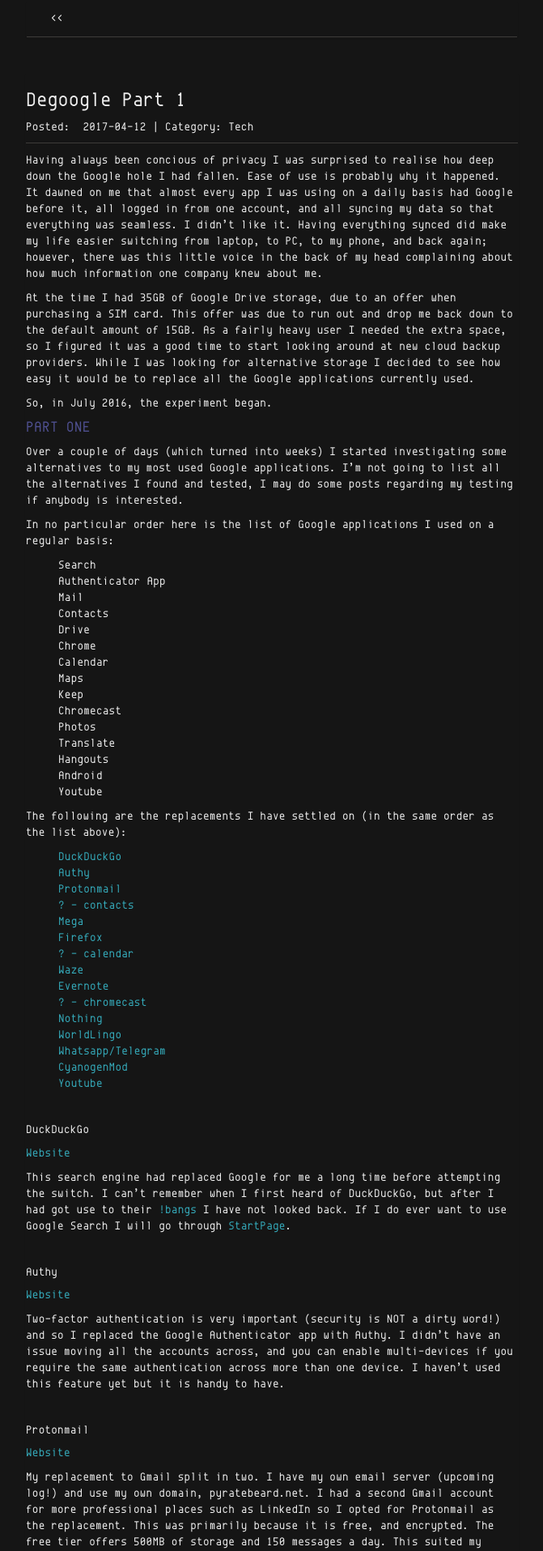
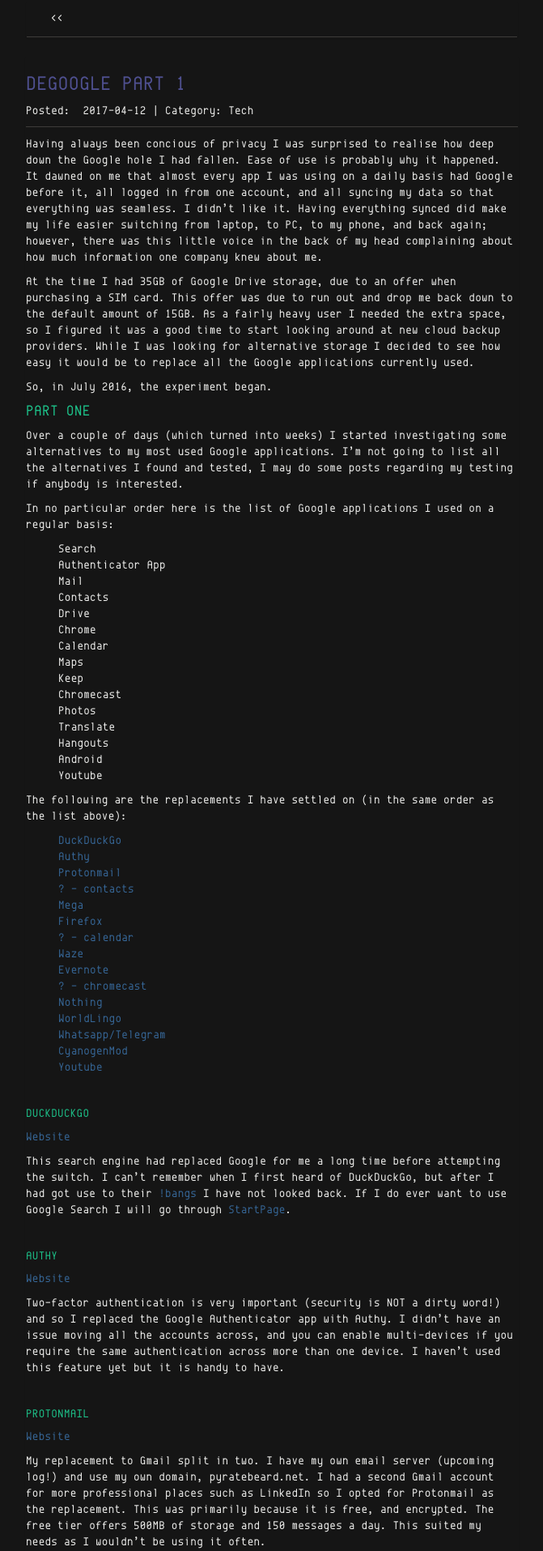
Before and after one commit to pyratebeard/pyratebeard.github.io, a Jekyll site: the page built from _posts/2017-04-12-degoogle-part-1.md, in a window 1280 px wide. Shown: the top 1915 px of the page at 81% size, without its empty margins (304-975 px from the left). Built offline with Jekyll 4.4.1, drawn with Linux system fonts in a browser that asks for light colours.

Commit message:
updated some colours. nav.navbar margin to 0. add in h3 and include h5 with h4

```diff
--- a/css/custom.css
+++ b/css/custom.css
@@ -14,10 +14,10 @@
     font-size: 14px;
     letter-spacing: .3px;
     background-color: #151515;
-    color: #eeeeee;
+    color: #eeeeec;
 }
 a {
-    color: #35abbb;
+    color: #535b66;
     text-decoration: none;
 }
 a:active,
@@ -59,14 +59,14 @@
     background-color: #151515;
     border-color: #151515;
     font-size: 16px;
-    color: #e6e3c6;
+    color: #eeeeec;
 }
 .rootcontent > pre > a {
     text-decoration: none;
-    color: #e6e3c6;
+    color: #eeeeec;
 }
 .rootcontent > p.menu > a {
-    color: #e6e3c6;
+    color: #eeeeec;
     background-color: #151515;
     padding: 5px;
     text-decoration: none;
@@ -74,19 +74,23 @@
 .rootcontent > pre > a:hover,
 a:active,
 a:focus {
-    color: #1dc189;
+    color: #35abbb;
     text-decoration: none;
 }
-.content > h4 {
+.content > h3 {
     color: #4f5090;
     text-transform: uppercase;
 }
+.content > h4, h5 {
+    color: #1dc189;
+    text-transform: uppercase;
+}
 .content > a {
-    color: #35abbb;
+    color: #366696;
     text-decoration: none;
 }
 .content > p > a {
-    color: #35abbb;
+    color: #366696;
     text-decoration: none;
 }
 .content > p > a:hover,
@@ -96,7 +100,7 @@
     text-decoration: none;
 }
 .content > ul > li > a {
-    color: #35abbb;
+    color: #366696;
     text-decoration: none;
 }
 .content > ul > li > a:hover {
@@ -108,7 +112,7 @@
 }
 code {
     color: #e6e3c6;
-    background-color: #151515;
+    background-color: #2e2c2a;
     padding: 5px 4px 2px 4px;
     border-radius: 0px;
     font-family: envy;
@@ -132,7 +136,7 @@
     background-color: #111111;
     max-width: 90%;
     margin-left: 5%;
-    color: #eeeeee;
+    color: #eeeeec;
 }
 blockquote > h5 {
     color: #4f5090;
@@ -142,8 +146,11 @@
     color: #1dc189 !important;
     text-decoration: none;
 }
+nav.navbar {
+	margin-bottom: 0px;
+}
 .nav > li > a {
-    color: #eeeeee;
+    color: #eeeeec;
 }
 .nav > li > a:hover,
 a:active,
```
